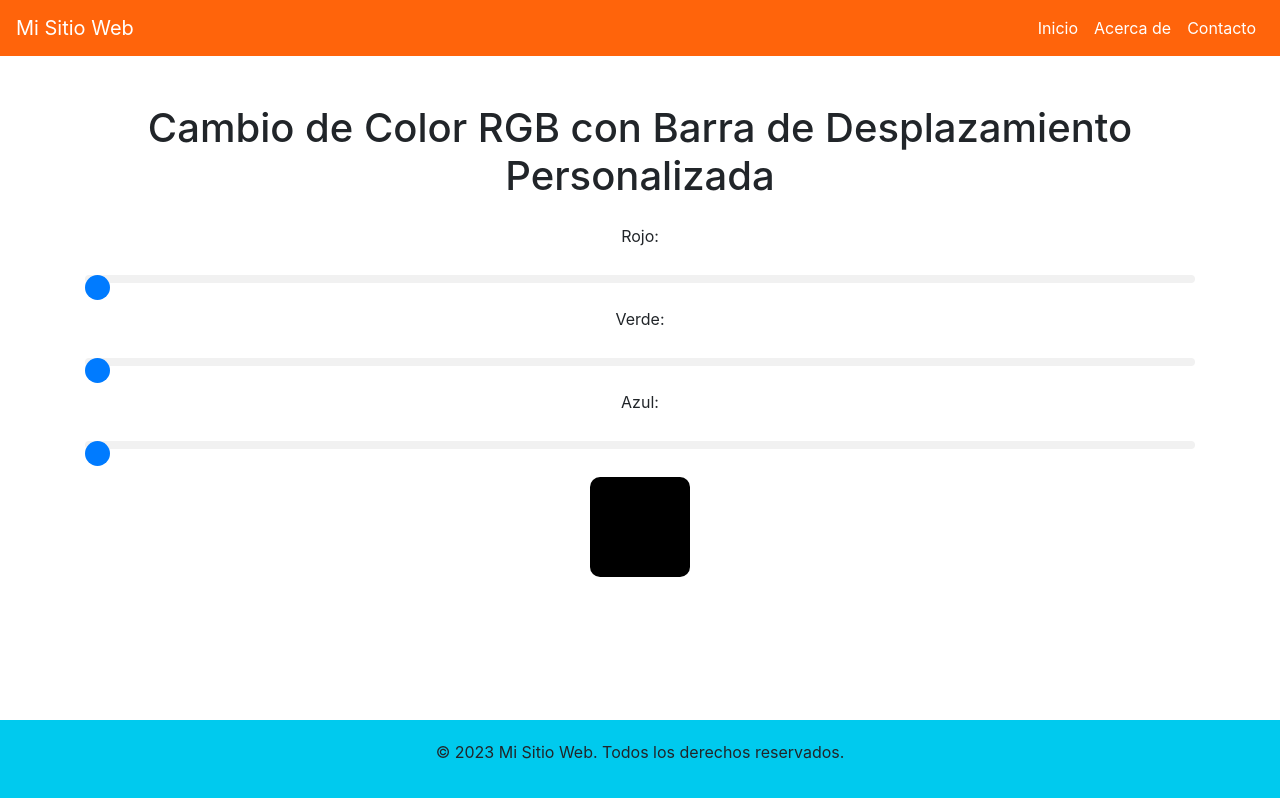
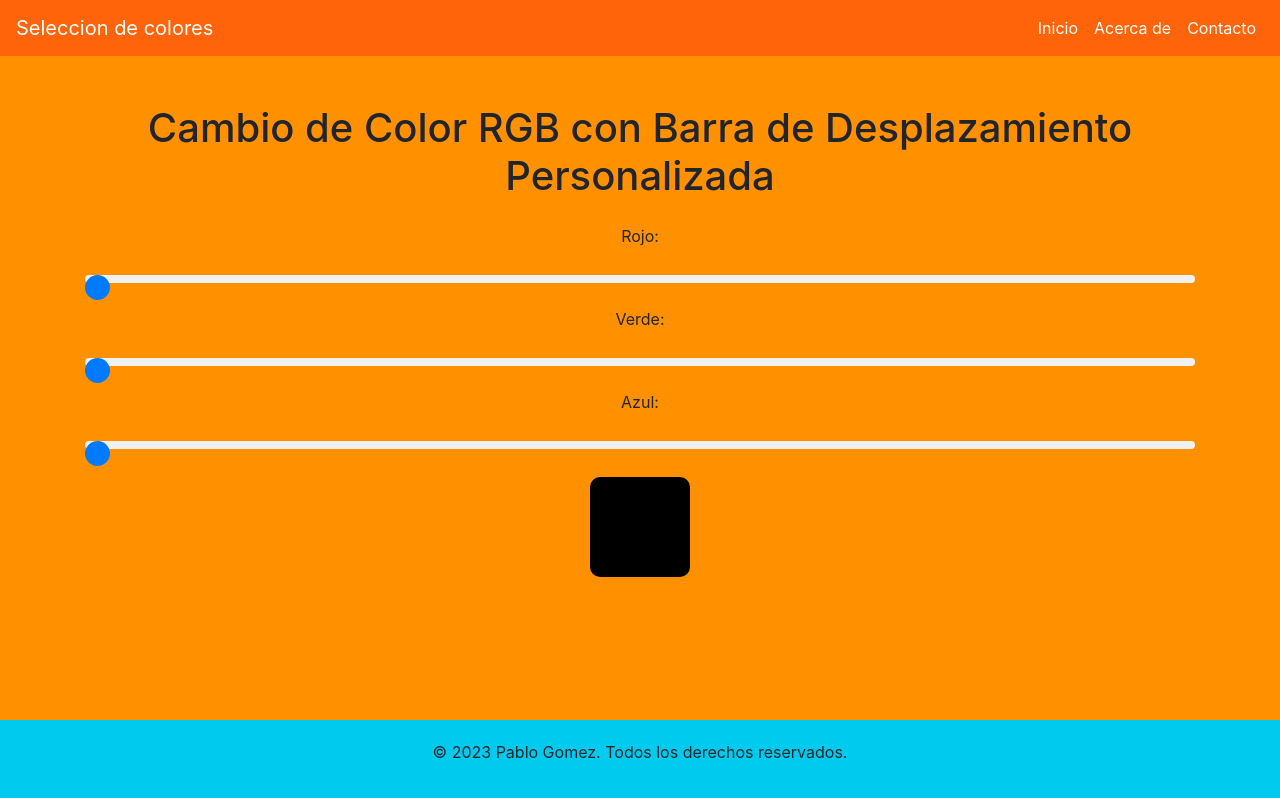
Before and after one commit to PabloTicci/control-de-color, a plain HTML site: page index.html in a window 1280 px wide. Drawn offline with nearby package versions, Linux system fonts and the light colour scheme.

Commit message:
Personalizacion de pagina

```diff
--- a/index.html
+++ b/index.html
@@ -14,6 +14,11 @@
             -webkit-appearance: none;
             background-color: transparent;
             margin: 10px 0;
+        }
+
+        body
+        {
+            background-color: #ff9100;
         }
 
         input[type="range"]::-webkit-slider-thumb
@@ -66,7 +71,7 @@
 <body>
     <!-- Barra de navegación -->
     <nav class="navbar navbar-expand-lg navbar-dark">
-        <a class="navbar-brand" href="#">Mi Sitio Web</a>
+        <a class="navbar-brand" href="#">Seleccion de colores</a>
         <button class="navbar-toggler" type="button" data-toggle="collapse" data-target="#navbarNav" aria-controls="navbarNav" aria-expanded="false" aria-label="Toggle navigation">
             <span class="navbar-toggler-icon"></span>
         </button>
@@ -104,7 +109,7 @@
 
     <!-- Pie de página -->
     <footer>
-        <p>&copy; 2023 Mi Sitio Web. Todos los derechos reservados.</p>
+        <p>&copy; 2023 Pablo Gomez. Todos los derechos reservados.</p>
     </footer>
 
     <!-- Agregamos los scripts de Bootstrap y jQuery -->
```
